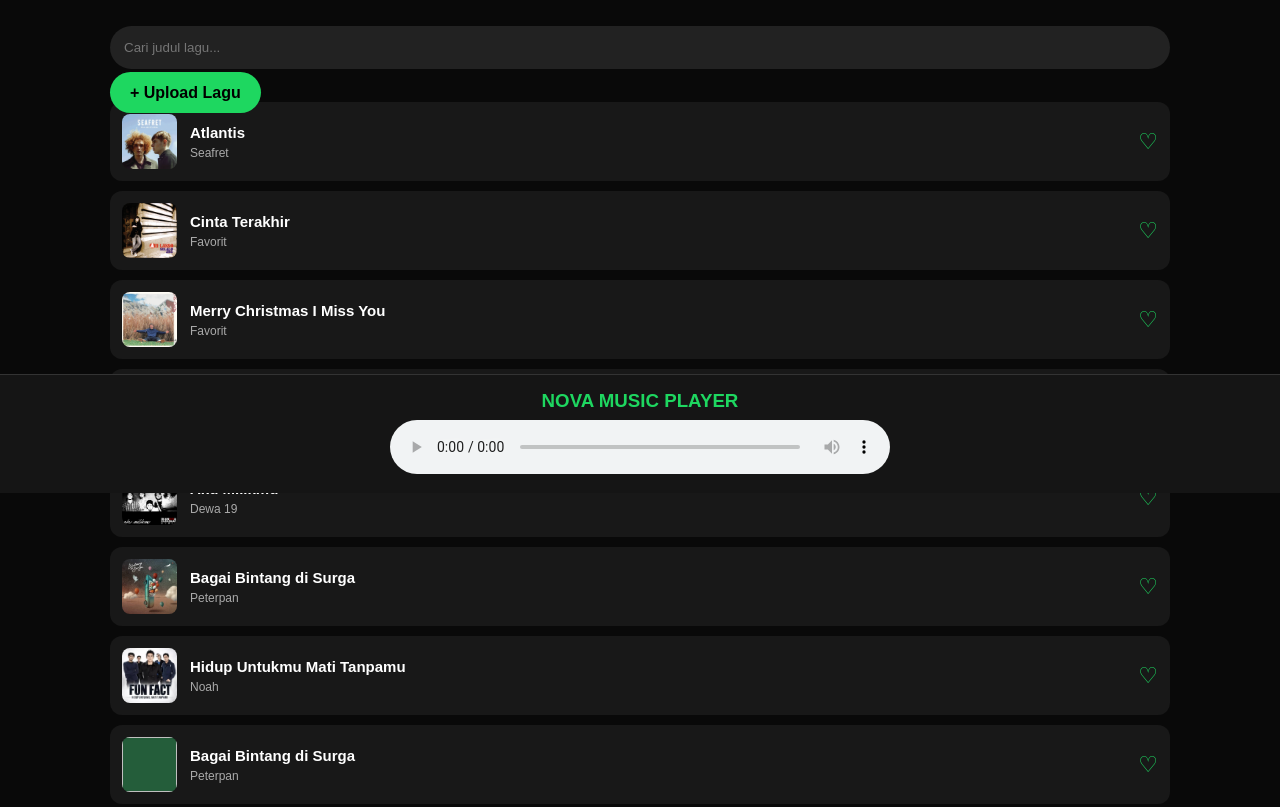
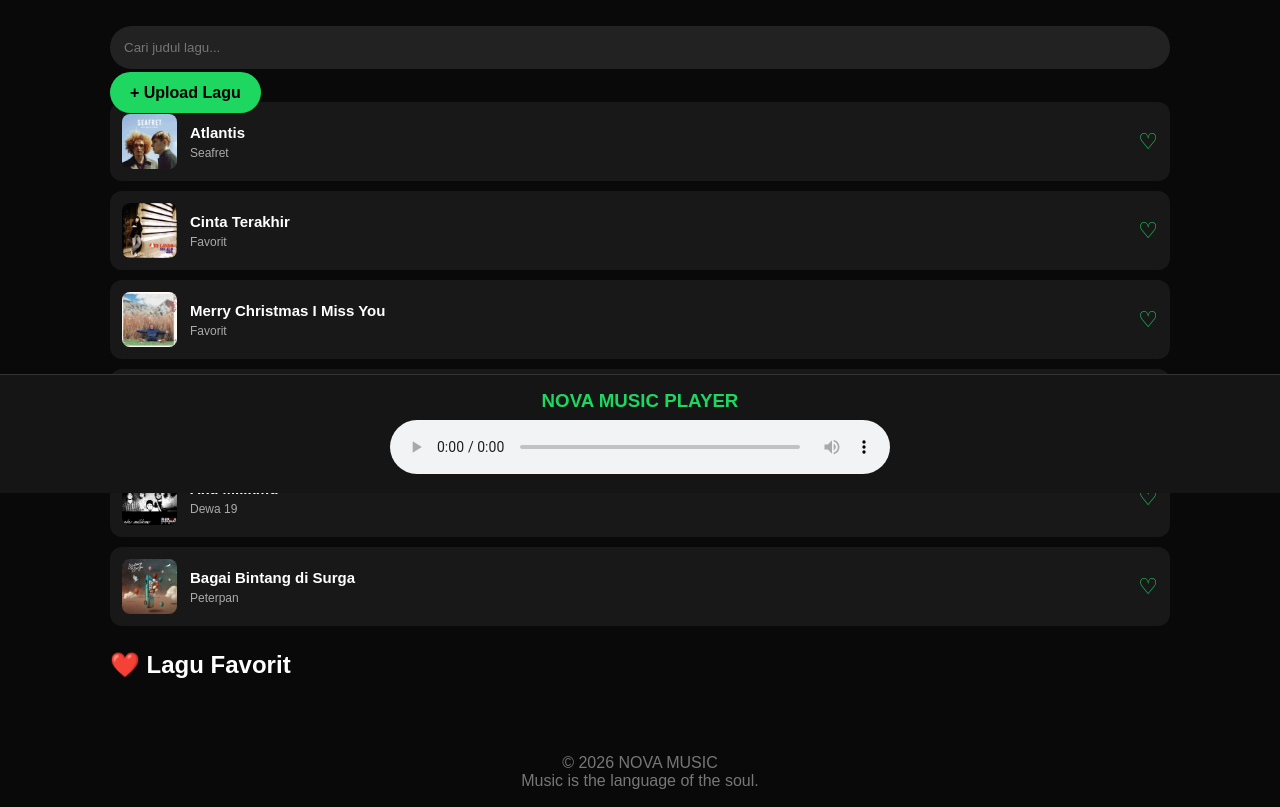
Before and after one commit to NOVA-tri/Music-Fav, a plain HTML site: page index.html in a window 1280 px wide. Shown: the part 307-1114 px from the top of the page. Drawn offline with Linux system fonts and the light colour scheme.

Commit message:
Update index.html

```diff
--- a/index.html
+++ b/index.html
@@ -256,18 +256,6 @@ let songs = [
     file: "NOAH - Bintang di Surga (Official Music Video).mp3",
     cover: "images (2).jpeg"
   },
-  {
-title: "Hidup Untukmu Mati Tanpamu",
-artist: "Noah",
-file: "NOAH - Hidup Untukmu, Mati Tanpamu (Official Audio).mp3",
-cover: "images (5).jpeg"
-  },
-  {
-title: "Bagai Bintang di Surga",
-artist: "Peterpan",
-file: " ",
-cover: " "
-}
 ];
 
 let favorites = [];
```
